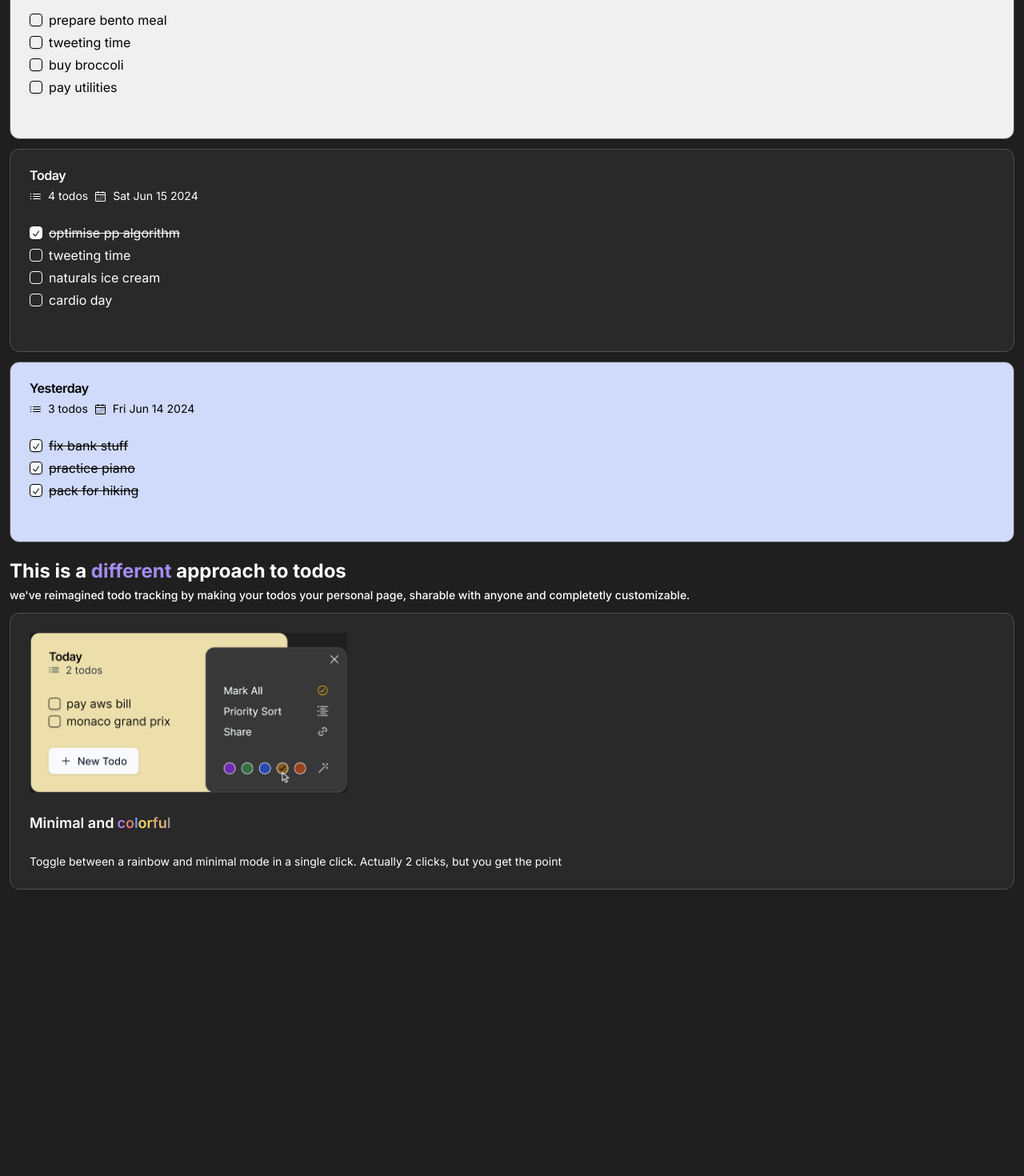
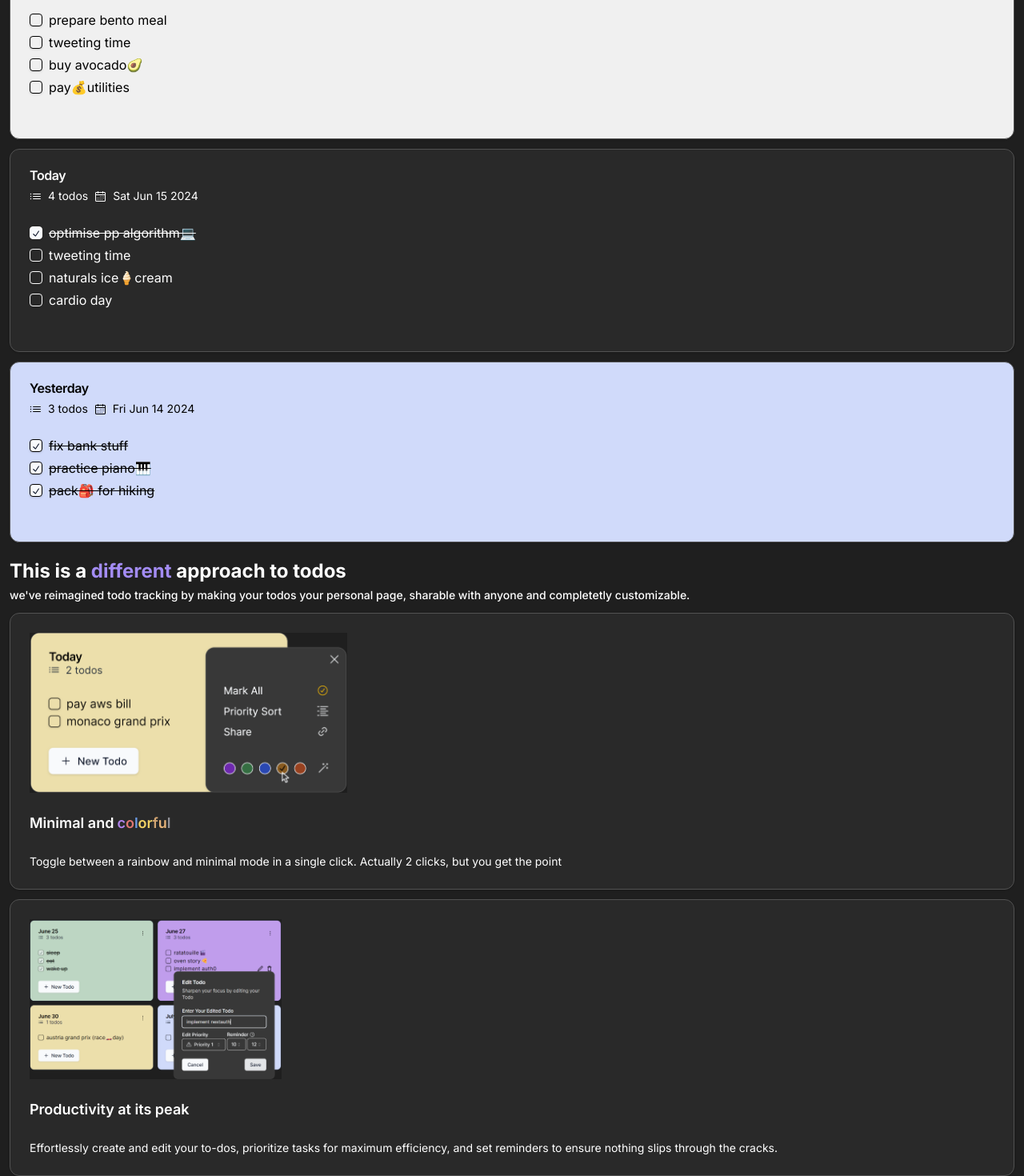
Before and after one commit to kewalkhondekar25/Todo-Fusion, a Next.js app in the folder apps/web/: page / in a window 1280 px wide. Shown: the part 920-2390 px from the top of the page at 80% size. Before the commit the page ends 2032 px from the top, so only its background shows below. Built offline with nearby package versions, Linux system fonts and the light colour scheme.

Commit message:
feat: features cards added

```diff
--- a/apps/web/app/components/Home/FeaturesCard.tsx
+++ b/apps/web/app/components/Home/FeaturesCard.tsx
@@ -8,6 +8,7 @@ import {
   CardTitle,
 } from "../ui/card"
 import ColorFeature from "../../../public/colorfeatures.png"
+import EditFeature from "../../../public/feature2.png"
 import Image from 'next/image'
 
 const FeaturesCard = () => {
@@ -45,6 +46,21 @@ const FeaturesCard = () => {
             </CardFooter>
           </Card>
         </div>
+        <div>
+        <Card
+            className='bg-[#292929] text-black border-[#525252] mt-3 mx-3'>
+            <CardHeader >
+              <Image
+              src={EditFeature} height={200} alt='color'/>
+            </CardHeader>
+            <CardContent className='flex place-items-center font-semibold text-lg'>
+              <p className='mr-1 text-white'>Productivity at its peak</p>
+            </CardContent>
+            <CardFooter className='text-white text-sm font-normal'>
+              <p>Effortlessly create and edit your to-dos, prioritize tasks for maximum efficiency, and set reminders to ensure nothing slips through the cracks.</p>
+            </CardFooter>
+          </Card>
+        </div>
       </div>
     </section>
   )
--- a/apps/web/app/components/Home/HomeCards.tsx
+++ b/apps/web/app/components/Home/HomeCards.tsx
@@ -36,8 +36,8 @@ const HomeCards = () => {
       todo: [
         { name: "prepare bento meal", isCheck: false },
         { name: "tweeting time", isCheck: false },
-        { name: "buy broccoli", isCheck: false },
-        { name: "pay utilities", isCheck: false }
+        { name: "buy avocado🥑", isCheck: false },
+        { name: "pay💰utilities", isCheck: false }
       ],
       date: 1,
       color: "F0F0F0"
@@ -46,9 +46,9 @@ const HomeCards = () => {
       id: 2,
       title: "today",
       todo: [
-        { name: "optimise pp algorithm", isCheck: true },
+        { name: "optimise pp algorithm💻", isCheck: true },
         { name: "tweeting time", isCheck: false },
-        { name: "naturals ice cream", isCheck: false },
+        { name: "naturals ice🍦cream", isCheck: false },
         { name: "cardio day", isCheck: false }
       ],
       date: 0,
@@ -59,8 +59,8 @@ const HomeCards = () => {
       title: "yesterday",
       todo: [
         { name: "fix bank stuff", isCheck: true },
-        { name: "practice piano", isCheck: true },
-        { name: "pack for hiking", isCheck: true }
+        { name: "practice piano🎹", isCheck: true },
+        { name: "pack🎒 for hiking", isCheck: true }
       ],
       date: -1,
       color: "D0DAFA"
```
Also changed, not shown: apps/web/public/feature2.png (added).
